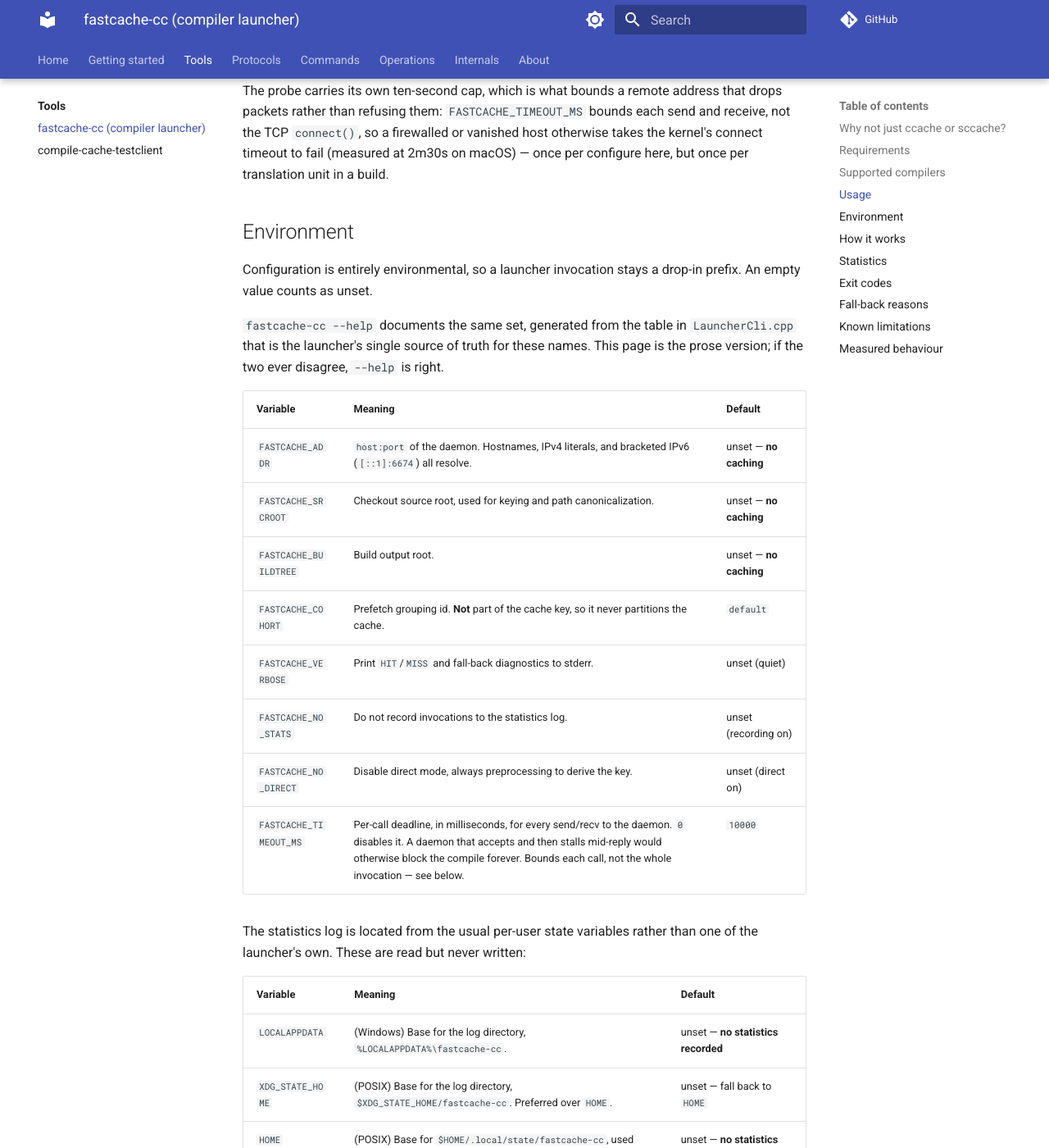
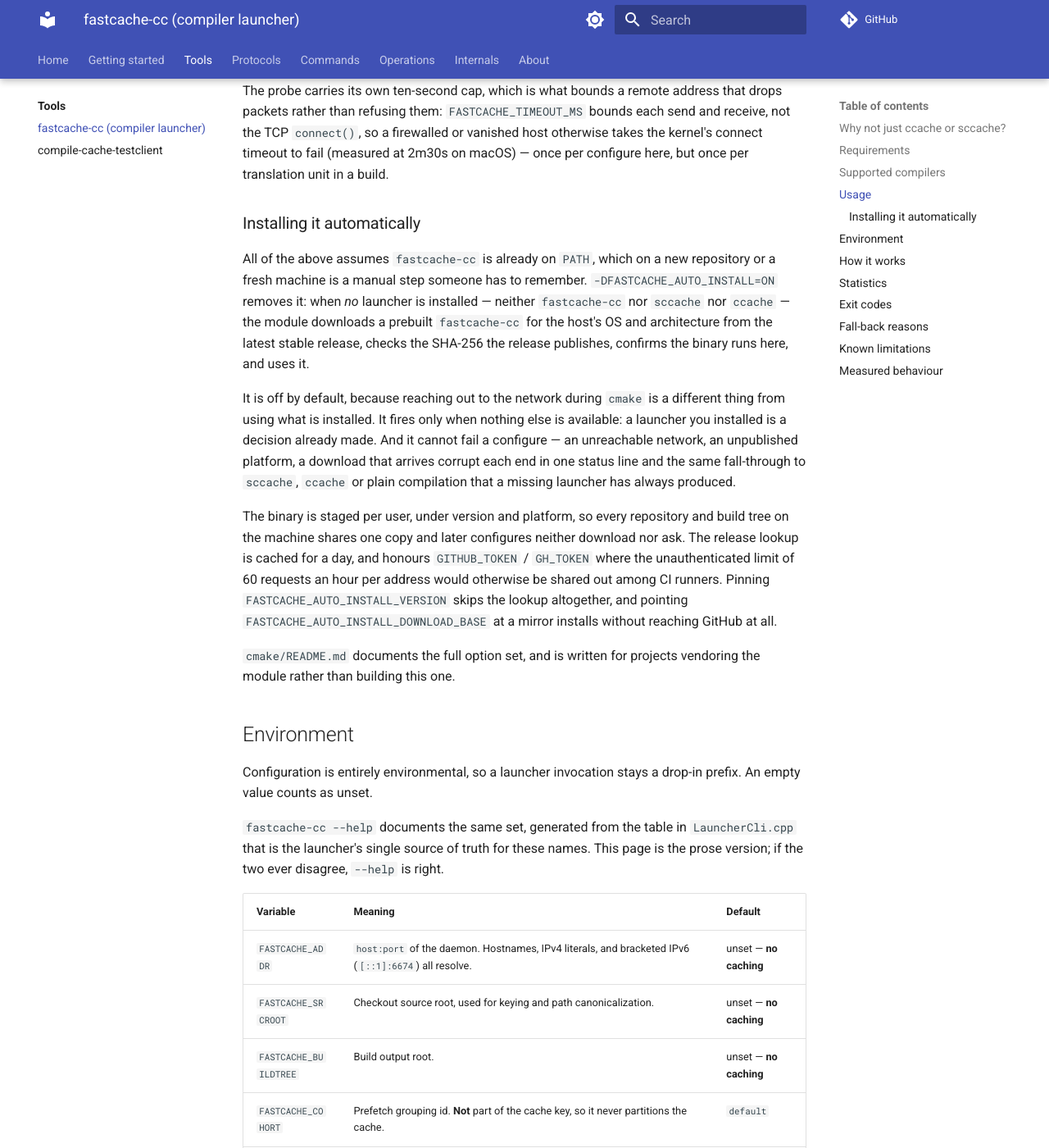
Before and after one commit to LASTRADA-Software/fastcached, an MkDocs documentation site: the page built from docs/tools/fastcache-cc.md, in a window 1280 px wide and 1400 px high, scrolled down 2468 px. Shown: the whole window at 82% size. Built offline with MkDocs 1.6.1 and Material for MkDocs 9.7.7, drawn with Linux system fonts in a browser that asks for light colours; comment, search, counter and statistics services are not loaded.

Commit message:
cmake: auto-install fastcache-cc from GitHub Releases
CompileCache.cmake is written to be copied into other projects, but vendoring
it bought those projects nothing unless fastcache-cc was already on PATH — a
manual step on every new checkout and every fresh machine, which is exactly the
friction that keeps a shared compile cache from being used.

-DFASTCACHE_AUTO_INSTALL=ON (default OFF) now fetches it: a prebuilt binary for
the host's OS and architecture from the latest stable release, verified against
the SHA-256 the release publishes, checked to actually run here, and staged per
user under version and platform so a machine downloads it once and every
repository and build tree on it shares the copy. The release lookup is cached
for a day and honours GITHUB_TOKEN, because GitHub allows 60 unauthenticated
requests an hour per address and a CI fleet shares one.

Opt-in, and only when *no* launcher is installed at all: a launcher the user
installed is a decision already made, and preempting it would be a behaviour
change this deliberately is not.

Nothing here can fail a configure. An unpublished platform, an unreachable
network, a corrupt download, a binary that will not run on this host — each is
one status line and the same fall-through to sccache, ccache or plain
compilation that a missing launcher has always produced. That rules out
file(DOWNLOAD EXPECTED_HASH), which aborts on a mismatch even with STATUS
captured, so the hash is compared by hand. It also rules out CPM and
FetchContent, which a vendoring project may not have and which are not
bootstrapped yet at the point this module is included.

The fetch populates FASTCACHE_CC rather than adding a row to the launcher
table, so the existing daemon probe still gates it: a downloaded launcher whose
daemon does not answer is rejected exactly like an installed one.

Refs #48

Signed-off-by: Christian Parpart <christian@parpart.family>

```diff
--- a/docs/tools/fastcache-cc.md
+++ b/docs/tools/fastcache-cc.md
@@ -107,6 +107,36 @@ that drops packets rather than refusing them: `FASTCACHE_TIMEOUT_MS` bounds each
 send and receive, not the TCP `connect()`, so a firewalled or vanished host
 otherwise takes the kernel's connect timeout to fail (measured at 2m30s on
 macOS) — once per configure here, but once per translation unit in a build.
+
+### Installing it automatically
+
+All of the above assumes `fastcache-cc` is already on `PATH`, which on a new
+repository or a fresh machine is a manual step someone has to remember.
+`-DFASTCACHE_AUTO_INSTALL=ON` removes it: when *no* launcher is installed —
+neither `fastcache-cc` nor `sccache` nor `ccache` — the module downloads a
+prebuilt `fastcache-cc` for the host's OS and architecture from the latest
+stable release, checks the SHA-256 the release publishes, confirms the binary
+runs here, and uses it.
+
+It is off by default, because reaching out to the network during `cmake` is a
+different thing from using what is installed. It fires only when nothing else is
+available: a launcher you installed is a decision already made. And it cannot
+fail a configure — an unreachable network, an unpublished platform, a download
+that arrives corrupt each end in one status line and the same fall-through to
+`sccache`, `ccache` or plain compilation that a missing launcher has always
+produced.
+
+The binary is staged per user, under version and platform, so every repository
+and build tree on the machine shares one copy and later configures neither
+download nor ask. The release lookup is cached for a day, and honours
+`GITHUB_TOKEN` / `GH_TOKEN` where the unauthenticated limit of 60 requests an
+hour per address would otherwise be shared out among CI runners. Pinning
+`FASTCACHE_AUTO_INSTALL_VERSION` skips the lookup altogether, and pointing
+`FASTCACHE_AUTO_INSTALL_DOWNLOAD_BASE` at a mirror installs without reaching
+GitHub at all.
+
+`cmake/README.md` documents the full option set, and is written for projects
+vendoring the module rather than building this one.
 
 ## Environment
 
```
Also changed, not shown: AGENT.md (+23 -3 lines), cmake/README.md (added, +115 -0 lines), 1 other file.
